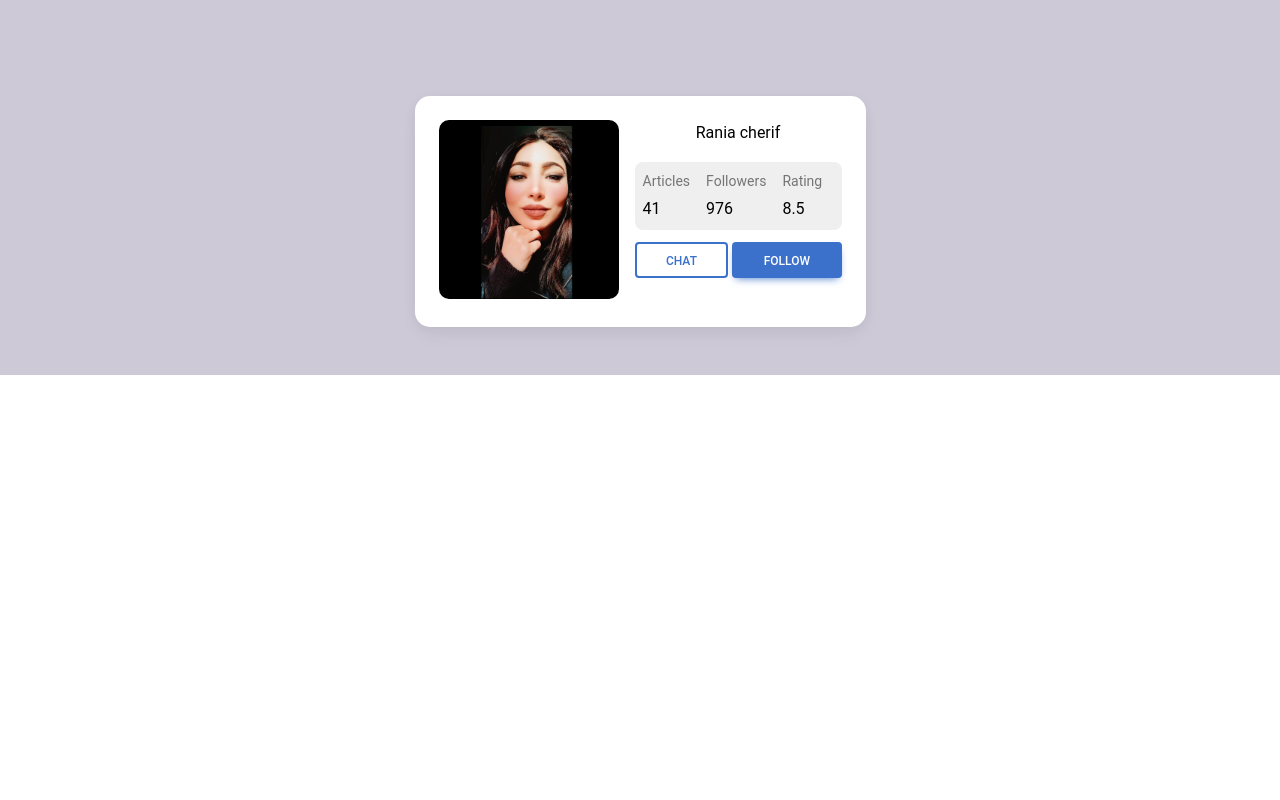
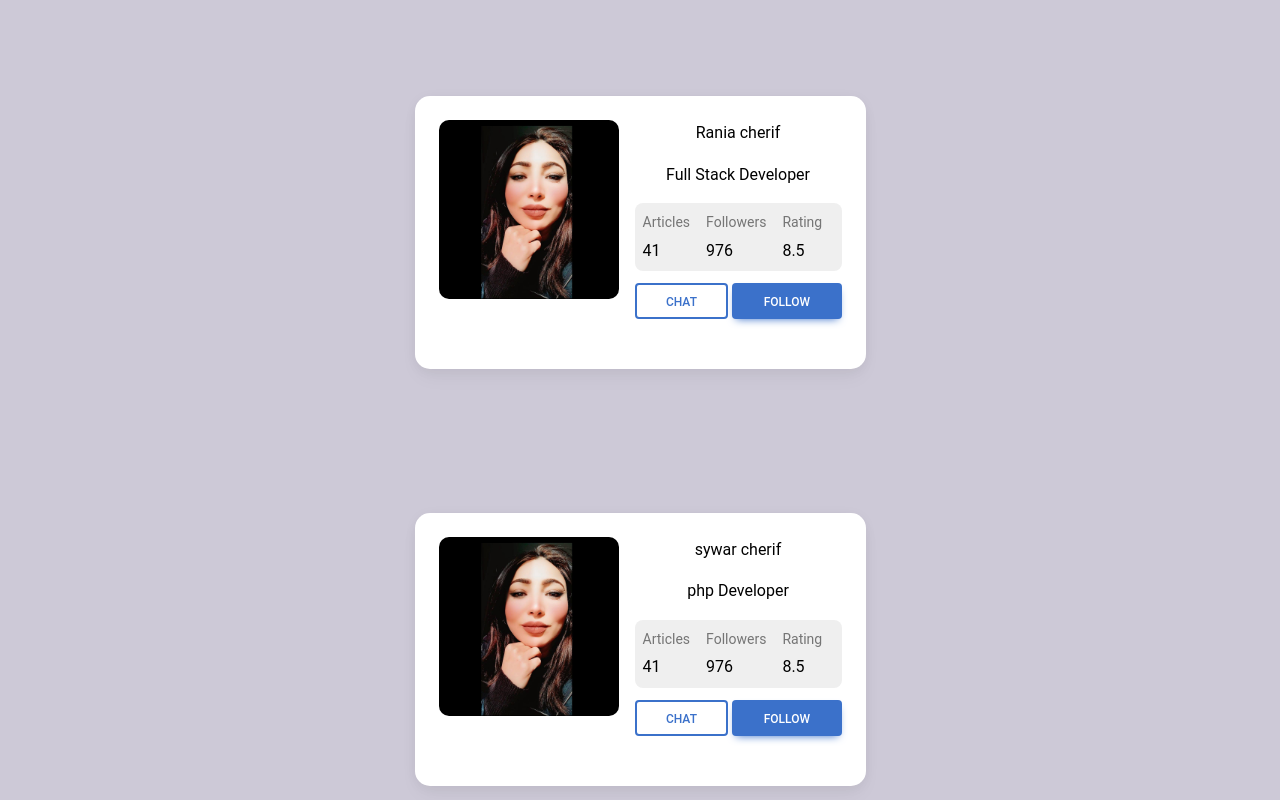
Before and after one commit to RaniaCherif/Components-React-project, a React (Create React App) app: page / in a window 1280 px wide. Shown: the top 800 px of the page. Built offline with nearby package versions, Linux system fonts and the light colour scheme.

Commit message:
added props to components

```diff
--- a/src/App.js
+++ b/src/App.js
@@ -1,12 +1,14 @@
 import React from "react";
 import Profile from "./Profile";
+import Data from "./Data";
 import "./App.css";
 
 function App() {
   return (
     <React.Fragment>
-      <Profile />
-
+      <Profile Prof={Data[0].prof} Img={Data[0].img} Name={Data[0].name} />
+      <Profile Prof={Data[1].prof} Img={Data[1].img} Name={Data[1].name} />
+      <Profile Prof={Data[2].prof} Img={Data[2].img} Name={Data[2].name} />
     </React.Fragment>
   );
 }
--- a/src/FullName.js
+++ b/src/FullName.js
@@ -1,14 +1,14 @@
 import React from "react";
 import Adress from "./Adress";
+import Prof from "./Prof";
 import Data from "./Data";
 import { MDBCardText, MDBBtn } from "mdb-react-ui-kit";
 
 const FullName = (props) => {
   return (
     <div className="flex-grow-1 ms-3">
-      <MDBCardText className="text-center">{props.name}</MDBCardText>
-      <MDBCardText className="text-center">{props.prof}</MDBCardText>
-
+      <MDBCardText className="text-center">{props.Name}</MDBCardText>
+      <Prof prof={props.Prof}/>
       <div
         className="d-flex justify-content-start rounded-3 p-2 mb-2"
         style={{ backgroundColor: "#efefef" }}
--- a/src/Profile.js
+++ b/src/Profile.js
@@ -10,7 +10,7 @@ import {
 import FullName from "./FullName";
 import Data from "./Data";
 
-const Profile = () => {
+const Profile = (props) => {
   return (
     <div className="vh-70 " style={{ backgroundColor: "#cdc9d7" }}>
       <MDBContainer>
@@ -22,13 +22,13 @@ const Profile = () => {
                   <div className="flex-shrink-0">
                     <MDBCardImage
                       style={{ width: "180px", borderRadius: "10px" }}
-                      src="profile.jpg"
+                      src={props.Img}
                       alt="Generic placeholder image"
                       fluid
                     />
                   </div>
                   <FullName
-                  name={Data[0].name}/>
+                  Name={props.Name} Prof={props.Prof}/>
                 </div>
               </MDBCardBody>
             </MDBCard>
```
